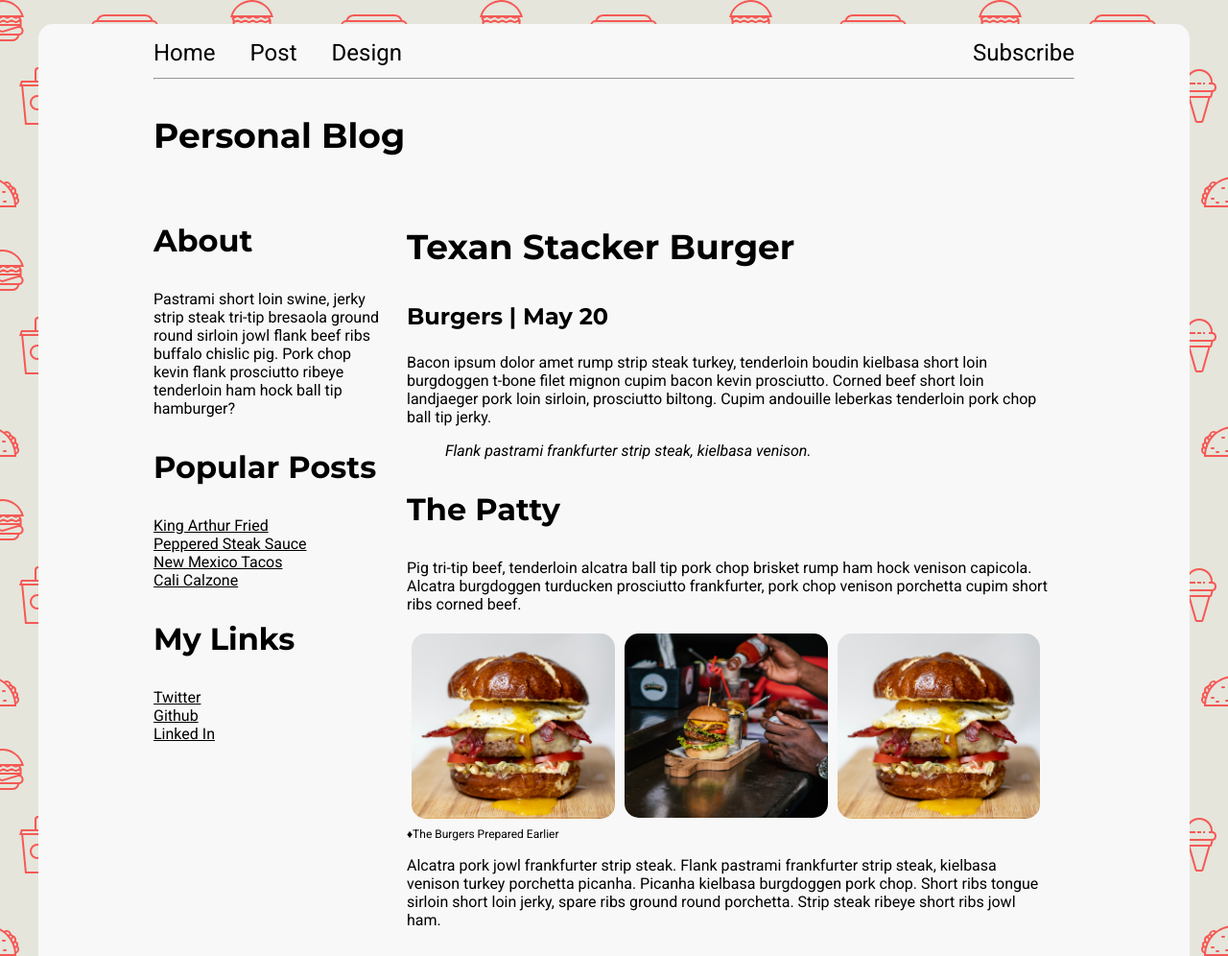
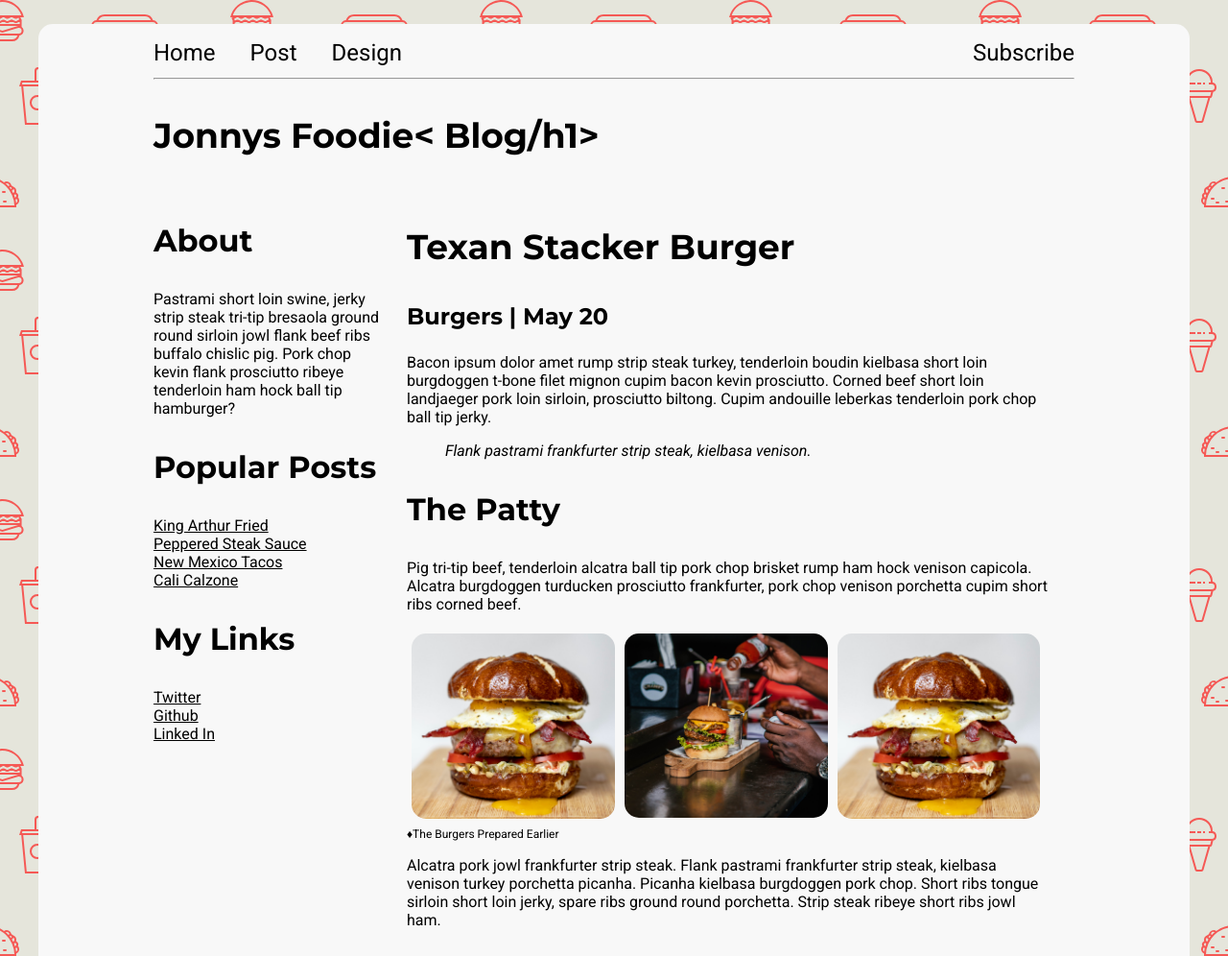
Before and after one commit to Coolfield/Udacity-FEND-Personal-Blog, a plain HTML site: page src/post.html in a window 1280 px wide. Shown: the top 996 px of the page at 96% size. Drawn offline with Linux system fonts and the light colour scheme.

Commit message:
Fix: title correction on post.html

```diff
--- a/src/post.html
+++ b/src/post.html
@@ -21,7 +21,7 @@
         <a id="right" href="#">Subscribe</a>
       </div>
       <hr>
-      <h1>Personal Blog</h1>
+      <h1>Jonnys Foodie< Blog/h1>
 
     </div>
     <div class="sidebar box">
```
